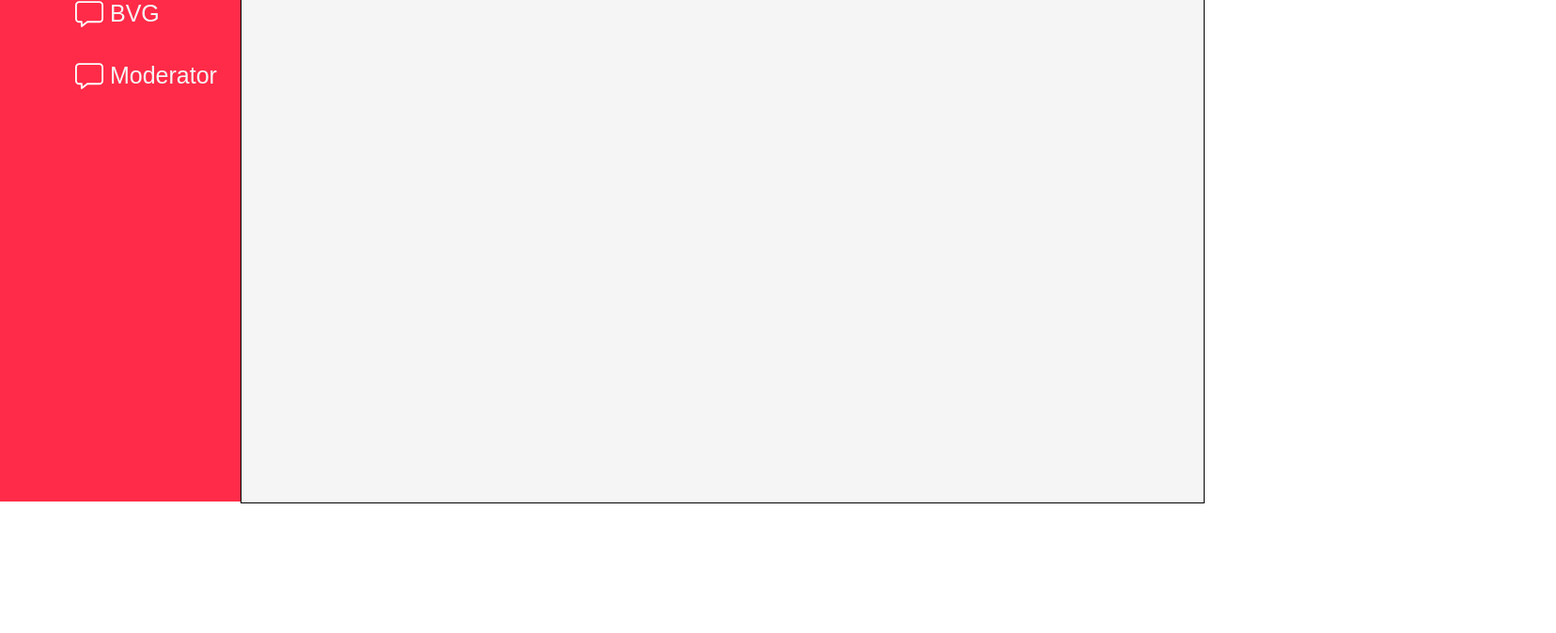
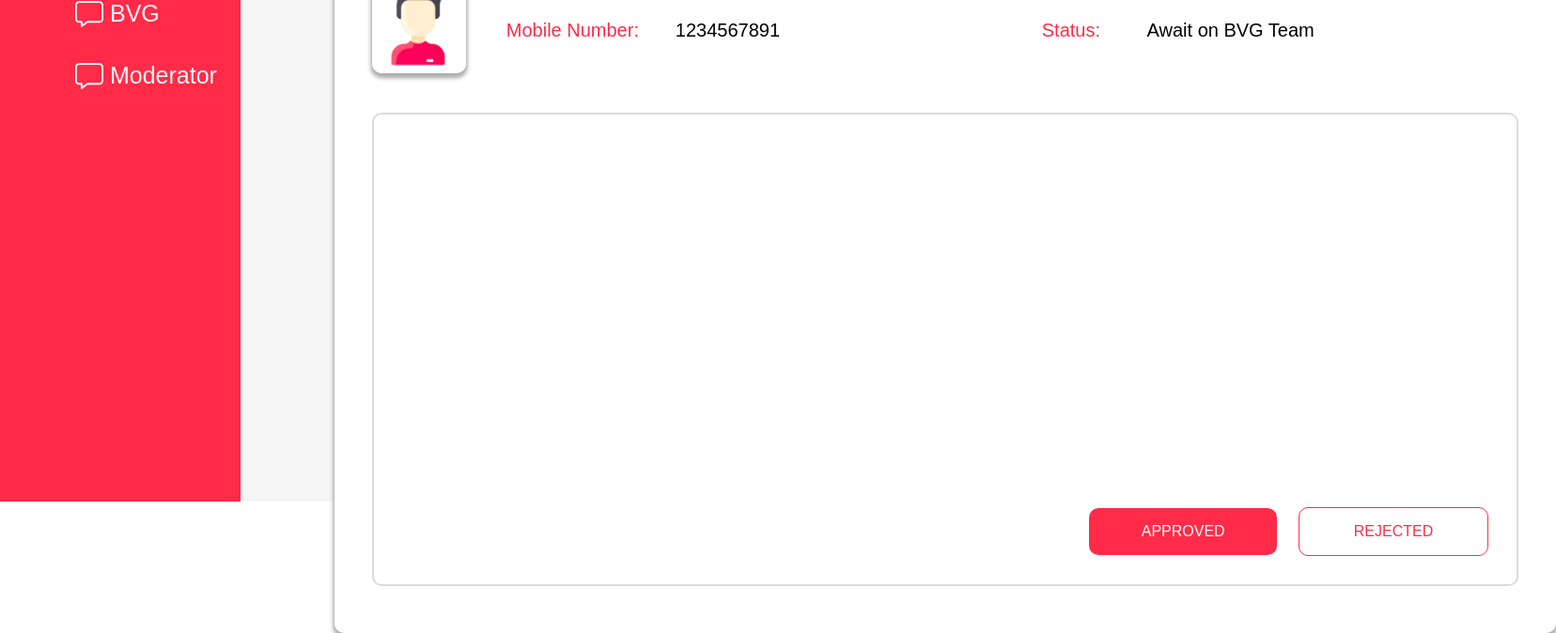
Before and after one commit to akshada4/dashboard, a plain HTML site: page index.html in a window 1280 px wide. Shown: the part 266-940 px from the top of the page at 94% size, 1656 px wide, since content can reach past the window. Before the commit the page ends 802 px from the top, so only its background shows below. Drawn offline with Linux system fonts and the light colour scheme.

Commit message:
added stuff

```diff
--- a/css/style.css
+++ b/css/style.css
@@ -6,7 +6,7 @@
 }
 
 html{
-	font-size: 62.5%;
+	font-size: 10px;
 }
 
 body{
@@ -47,7 +47,6 @@ body{
 .dashboard {
 	display: inline-block;
 	margin-left: 20%;
-	border: 1px solid;
 	height: 100%;
 	width: 80%;
 	background:var(--dashboard-bkg);
@@ -90,7 +89,7 @@ body{
 	display: inline-block;
 	width: 32rem;
 	height: 8rem;
-	border-radius: 2rem;
+	border-radius: 1rem;
 }
 
 .logout {
@@ -116,10 +115,131 @@ body{
 	top: 3rem;
 }
 
+.dashboard section:nth-child(2){
+	padding-top: 4rem;
+	background: white;
+	width: 130rem;
+	margin-left: 10rem;
+	border-radius: 1rem;
+	height: 70rem;
+	box-shadow: 0 0.1rem 0.2rem #b0b0b0,
+				-0.1rem 0.4rem 0.5rem #b0b0b0,
+				0.1rem 0.4rem 0.5rem #b0b0b0;
+}
+
 .top-right-display img {
 	position: absolute;
 	width: 6rem;
 	padding: 1rem;
 	left: 2rem;
-	border-radius: 2rem;
 }
+
+.user-profile-img {
+	margin-left: 4rem;
+	display: inline-block;
+	border-radius: 1rem;
+	box-shadow: 0 0.1rem 0.2rem #b0b0b0,
+				-0.1rem 0.4rem 0.5rem #b0b0b0,
+				0.1rem 0.4rem 0.5rem #b0b0b0;
+}
+
+.user-profile-img img {
+	width: 10rem;
+	border-radius: 1rem;
+}
+
+.user-info {
+	display: inline-block;
+	vertical-align: top;
+	font-size: 2rem;
+	position: relative;
+	height: 7rem;
+	margin-left: 4rem;
+	width: 90rem;
+}
+
+.user-info span:nth-child(1) {
+	position: absolute;
+
+}
+
+.user-info span:nth-child(2) {
+	position: absolute;
+	left: 57rem;
+	color: var(--primary-color);
+}
+
+.user-info span:nth-child(3) {
+	position: absolute;
+	right:0;
+}
+
+.user-info span:nth-child(4) {
+	position: absolute;
+	width: 25rem;
+	bottom: 0;
+	color: var(--primary-color);
+}
+
+.user-info span:nth-child(5) {
+	position: absolute;
+	bottom: 0;
+	margin-left: 18rem;
+}
+
+.user-info span:nth-child(6) {
+    position: absolute;
+    bottom: 0;
+    left: 57rem;
+    color: var(--primary-color);
+}
+
+.user-info span:nth-child(7) {
+	position: absolute;
+    bottom: 0;
+    right: 4rem;
+}
+
+.user-input {
+	position: relative;
+	height:50rem;
+	border: 2px solid #dbdbdb;
+	margin: 4rem;
+	border-radius: 1rem;
+}
+
+.buttons {
+	position: absolute;
+	bottom: 3rem;
+	right: 3rem;
+}
+
+.btn {
+	width: 20rem;
+	height: 5rem;
+	border:none;
+	background: none;
+	font-size: 1.6rem;
+}
+
+.approved {
+	display: inline-block;
+	background: var(--primary-color);
+	color: white;
+	border-radius: 1rem;
+	margin-right: 2rem;
+}
+
+.approved button {
+	color: white;
+}
+
+.rejected {
+	display: inline-block;
+	border: 1px solid var(--primary-color);
+	border-radius: 1rem;
+}
+
+.rejected button {
+	color: var(--primary-color);
+}
--- a/index.html
+++ b/index.html
@@ -45,6 +45,26 @@
 				</svg>
 			</span>
 		</section>
+		<section>
+			<div class="user-profile-img">
+				<img src="image/userprofile.png">
+			</div>
+			<div class="user-info">
+				<span>Email:</span>
+				<span>Mobile Number:</span>
+				<span>Status:</span>
+			</div>
+			<div class="user-input">
+				<div class="buttons">
+					<div class="approved">
+						<button class="btn">APPROVED</button>
+					</div>
+					<div class="rejected">
+						<button class="btn">REJECTED</button>
+					</div>
+				</div>
+			</div>
+		</section>
 	</div>
 	<script type="text/javascript" src="javascript/index.js"></script>
 </body>
--- a/javascript/index.js
+++ b/javascript/index.js
@@ -1,7 +1,11 @@
 const userDetails = {
+	userId: 'TNT345678',
 	firstName: 'Yeshwanth',
 	lastName: 'Vepachadu',
-	imgSrc: 'image/yeshwant.jpg'
+	imgSrc: 'image/yeshwant.jpg',
+	mobileNumber: '1234567891',
+	email: 'yeshwanth@gmail.com',
+	status: 'Await on BVG Team'
 };
 
 
@@ -14,11 +18,28 @@ const displayUserPicture = () => {
 	const parent = document.getElementsByClassName('top-right-display')[0];
 	const firstChild = document.getElementsByClassName('logout')[0];
 	const image = document.createElement('img');
+	image.style.borderRadius = '2rem';
 	image.setAttribute('src', userDetails.imgSrc);
 	image.setAttribute('id', 'user-image');
 	parent.insertBefore(image,firstChild );
 
 }
 
+const displayUserInfo = () => {
+	const parent = document.getElementsByClassName('user-info')[0];
+	const children = parent.getElementsByTagName('span');
+	const info = ['email','mobileNumber', 'status'];
+	for (let i = 0; i < 6; i += 2) {
+		const span = document.createElement('span');
+		span.innerHTML = userDetails[info.shift()];
+		console.log(children[i]);
+		children[i].insertAdjacentElement('afterend', span);
+	}
+	const idSpan = document.createElement('span');
+	idSpan.innerHTML = userDetails.firstName+' '+ userDetails.lastName + './' +userDetails.userId;
+	children[0].insertAdjacentElement('beforebegin', idSpan);
+}
+
 displayUserName();
 displayUserPicture();
+displayUserInfo();
```
Also changed, not shown: image/userprofile.png (added).
